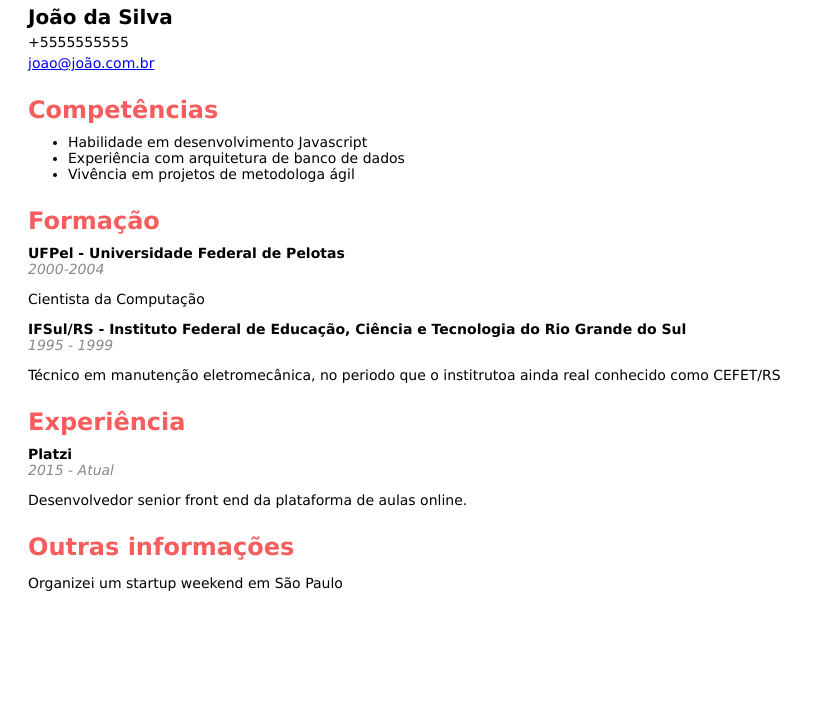
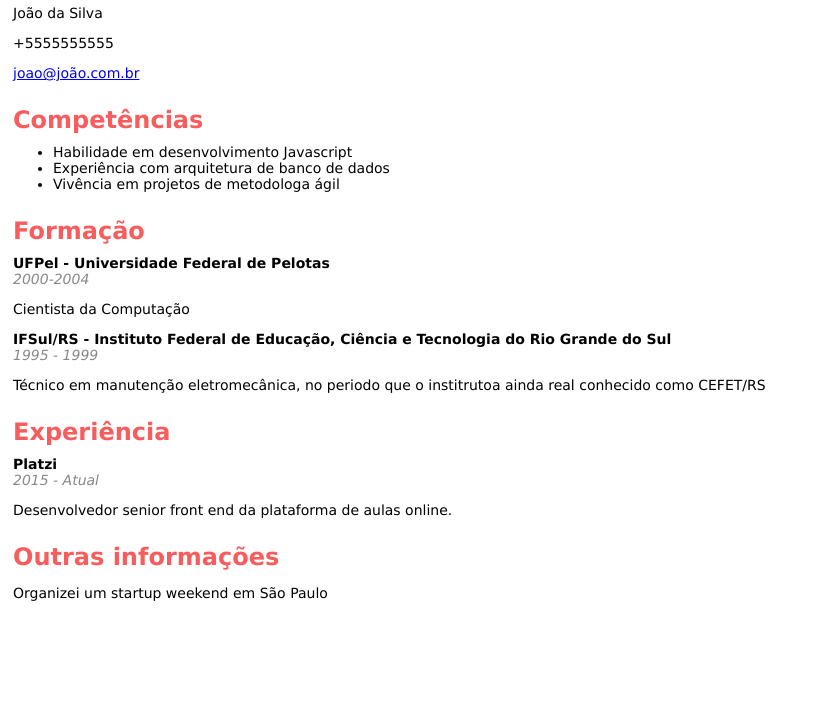
Before and after one commit to natanungethuem/platzi, a plain HTML site: page index.html in a window 1280 px wide. Shown: the part 82-800 px from the top of the page, without its empty margins (0-831 px from the left). Drawn offline with Linux system fonts and the light colour scheme.

Commit message:
Corrigindo conteudo que foi adicionado por engano

```diff
--- a/index.html
+++ b/index.html
@@ -22,11 +22,6 @@
                 margin-top: 0px;
             }
 
-                #name {
-                    font-weight: bold;
-                    font-size: 20px;
-                }
-
             .desc {
                 font-size: 14px;
             }
@@ -34,16 +29,6 @@
             .row {
                 margin-right: -15px;
                 margin-left: -15px;
-                }
-
-                [class*="col-"] {
-                    padding-right: 15px;
-                    padding-left: 15px;
-                }
-
-                #session1 .desc p {
-                    margin-top: 5px;
-                    margin-bottom: 5px;
             }
 
             .period {
```
Lines whose indentation alone changed are shown as unchanged.
